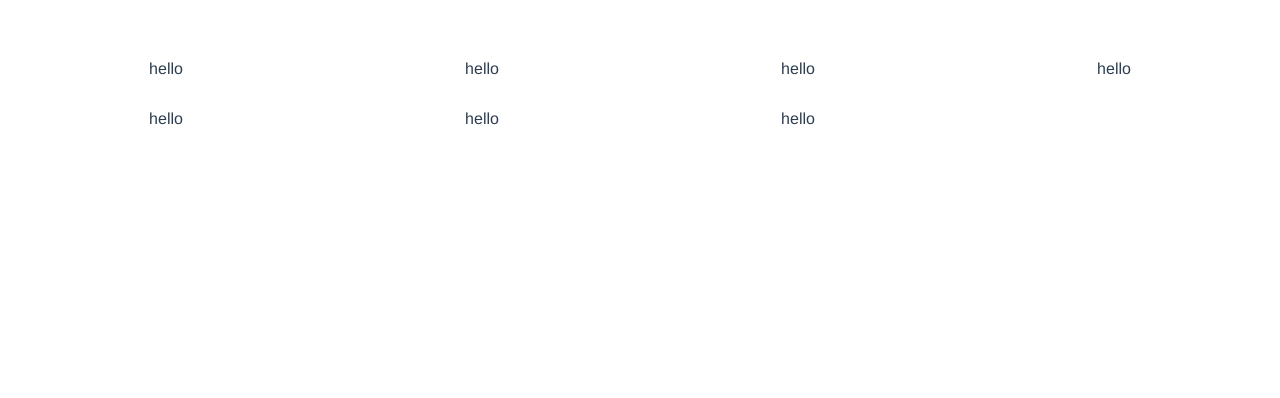
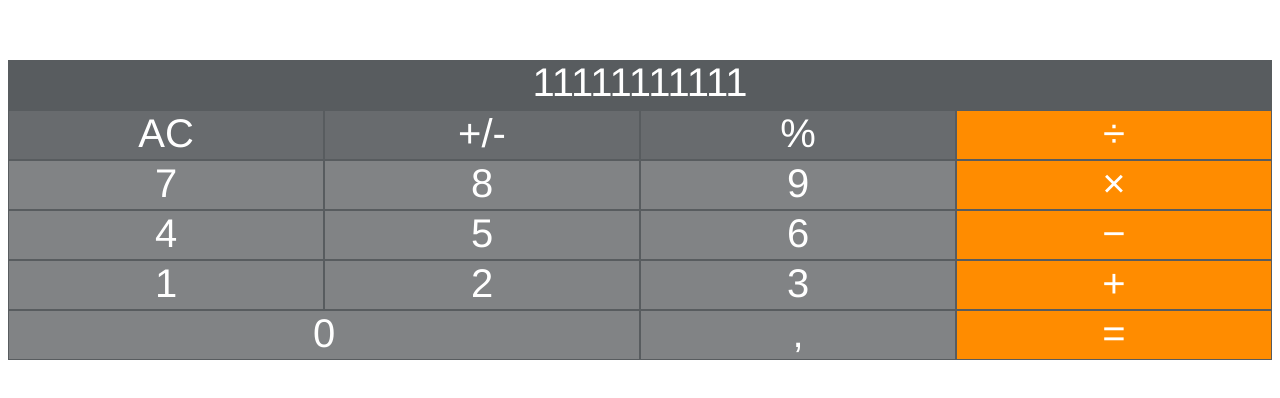
Before and after one commit to i386net/vue-calc, a Vue app: page / in a window 1280 px wide. Shown: the top 398 px of the page. Built offline with nearby package versions, Linux system fonts and the light colour scheme.

Commit message:
added classes and style

```diff
--- a/src/components/Calculator.vue
+++ b/src/components/Calculator.vue
@@ -1,13 +1,25 @@
 <template>
   <div class="calculator">
-    <div>hello</div>
-    <div>hello</div>
-    <div>hello</div>
-    <div>hello</div>
-    <div>hello</div>
-    <div>hello</div>
-    <div>hello</div>
-
+    <div class="calculator__display">11111111111</div>
+    <div class="calculator__button calculator__button_special">AC</div>
+    <div class="calculator__button calculator__button_special">+/-</div>
+    <div class="calculator__button calculator__button_special">%</div>
+    <div class="calculator__button calculator__button_operator">÷</div>
+    <div class="calculator__button calculator__button_number">7</div>
+    <div class="calculator__button calculator__button_number">8</div>
+    <div class="calculator__button calculator__button_number">9</div>
+    <div class="calculator__button calculator__button_operator">×</div>
+    <div class="calculator__button calculator__button_number">4</div>
+    <div class="calculator__button calculator__button_number">5</div>
+    <div class="calculator__button calculator__button_number">6</div>
+    <div class="calculator__button calculator__button_operator">−</div>
+    <div class="calculator__button calculator__button_number">1</div>
+    <div class="calculator__button calculator__button_number">2</div>
+    <div class="calculator__button calculator__button_number">3</div>
+    <div class="calculator__button calculator__button_operator">+</div>
+    <div class="calculator__button zero calculator__button_number">0</div>
+    <div class="calculator__button calculator__button_number">,</div>
+    <div class="calculator__button calculator__button_operator">=</div>
   </div>
 </template>
 
@@ -23,5 +35,26 @@ export default {
     display: grid;
     grid-template-columns: repeat(4, 1fr);
     grid-auto-rows: minmax(50px, auto);
+    font-size: 40px;
+    color: #ffffff;
+  }
+  .calculator__display {
+    grid-column: 1/5;
+    background-color: rgb(88, 92, 95);
+  }
+  .zero {
+    grid-column: 1 / 3;
+  }
+  .calculator__button {
+    border: 1px solid rgb(88, 92, 95);
+  }
+  .calculator__button_operator {
+    background-color: darkorange;
+  }
+  .calculator__button_number {
+    background-color: rgb(129, 131, 133);
+  }
+  .calculator__button_special {
+    background-color: rgb(104, 107, 110);
   }
 </style>
```
